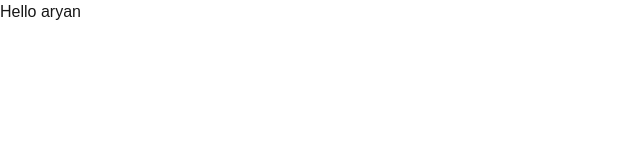
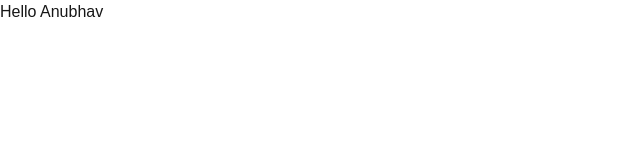
Before and after one commit to acrticsludge/pesu-sports, a Next.js app: page / in a window 1280 px wide. Shown: the top 160 px of the page, without its empty margins (0-640 px from the left). Built offline with nearby package versions, Linux system fonts and the light colour scheme.

Commit message:
my initian commit of anubhavs-branch

```diff
--- a/src/app/page.tsx
+++ b/src/app/page.tsx
@@ -3,7 +3,7 @@ import React from "react";
 export default function page() {
   return (
     <div>
-      <h1>Hello aryan</h1>
+      <h1>Hello Anubhav</h1>
     </div>
   );
 }
```
